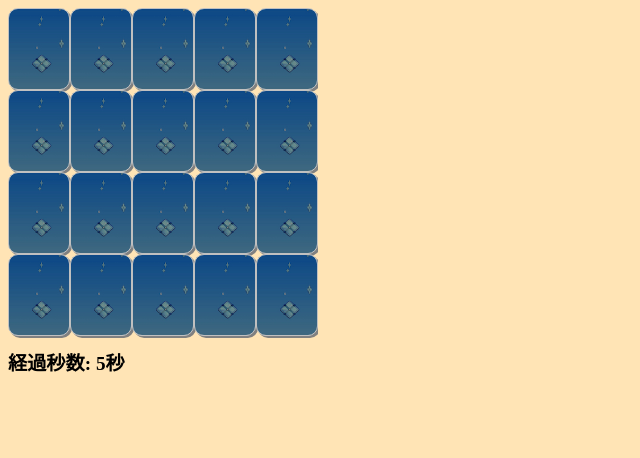
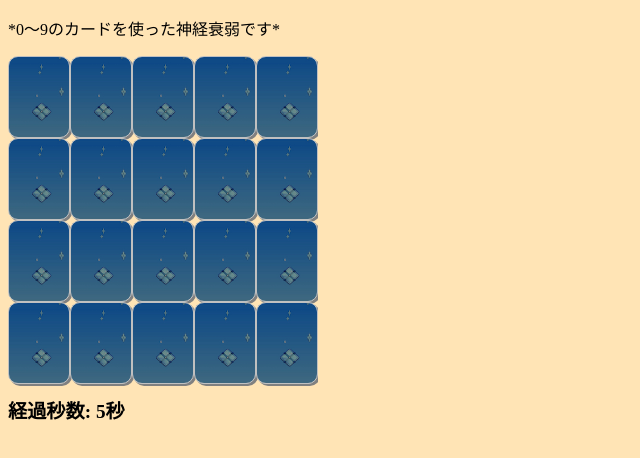
Before and after one commit to HappyKumamoto/MemoryGame, a plain HTML site: page index.html in a window 1280 px wide. Shown: the whole page, without its empty margins (0-640 px from the left). Drawn offline with Linux system fonts and the light colour scheme.

Commit message:
Update index.html

```diff
--- a/index.html
+++ b/index.html
@@ -7,7 +7,7 @@
   <title>メモリーゲーム</title>
 </head>
 <body>
-
+  <p>*0〜9のカードを使った神経衰弱です*</p>
   <div id="panel"></div>
 
   <div id="result">経過秒数: </div>
```
